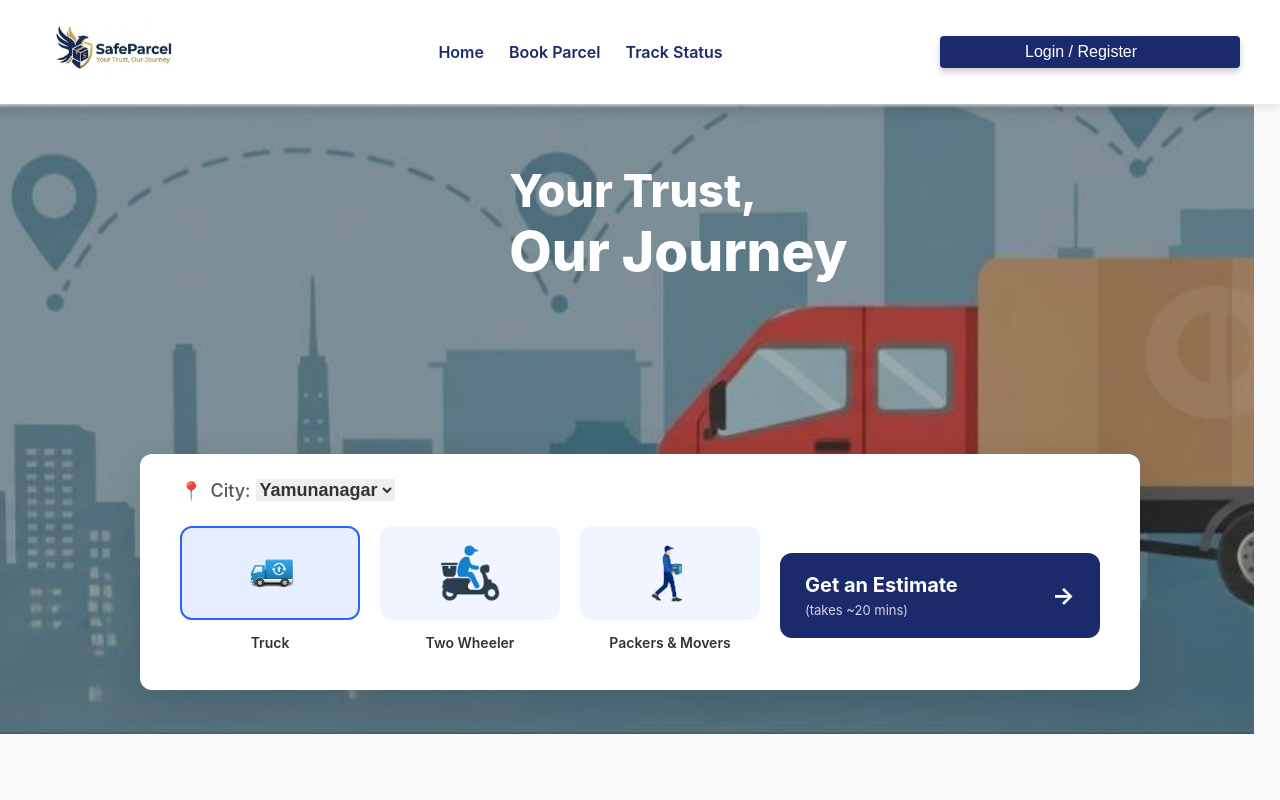
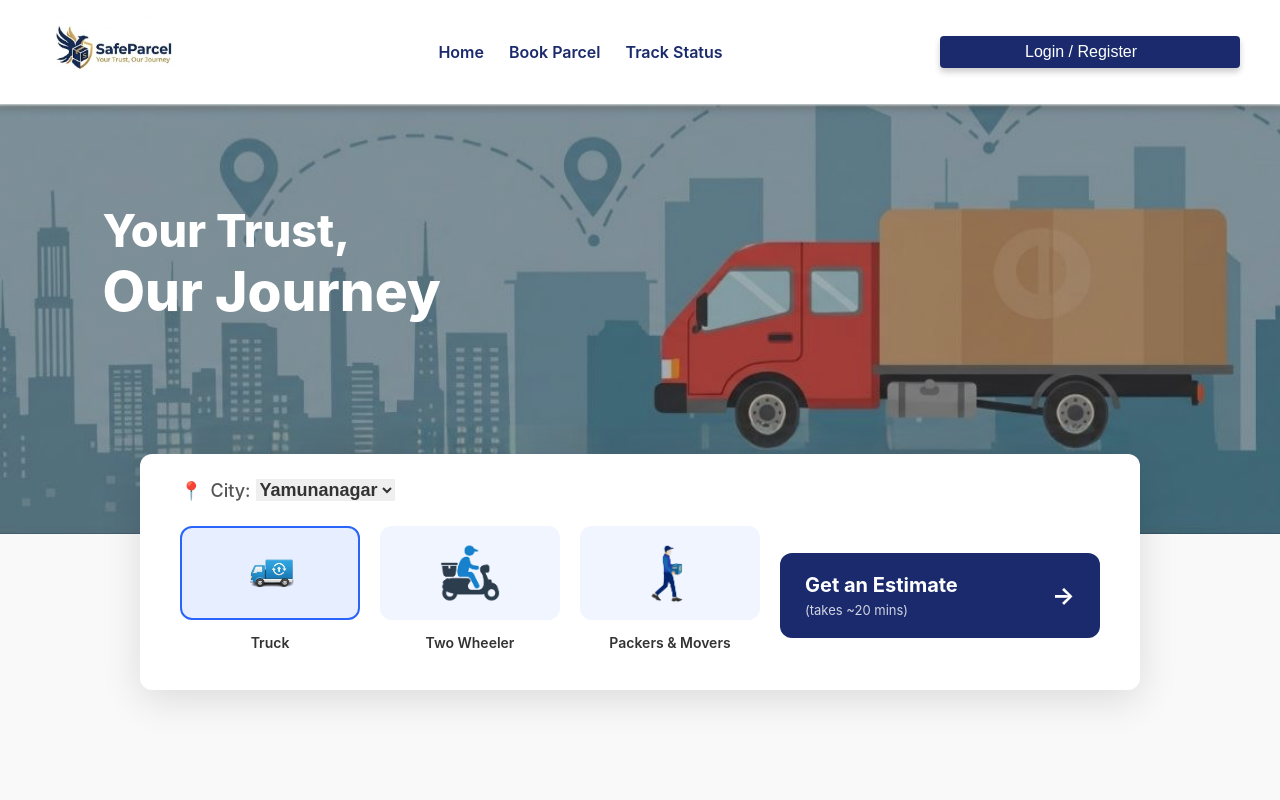
Before and after one commit to Aarti199812/trackingsystem, a React (Create React App) app in the folder tracking-frontend/: page / in a window 1280 px wide. Shown: the top 800 px of the page. Built offline with nearby package versions, Linux system fonts and the light colour scheme.

Commit message:
fixed hero-section

```diff
--- a/tracking-frontend/src/pages/Home/Home.css
+++ b/tracking-frontend/src/pages/Home/Home.css
@@ -7,15 +7,32 @@
 
 /* Hero Section with BG Image */
 .hero-section {
-    width: 90%;
-    height: 450px;
+    width: 92%;
+    height: 300px;
+    max-height: 300px;
     background-image: linear-gradient(rgba(0,0,0,0.2), rgba(0,0,0,0.2)),
                       url('../../assets/hero_image1.jpg');
     background-size: cover;
     background-position: center;
     display: flex;
     align-items: center;
+    justify-content: flex-start;
     padding-left: 8%;
+
+    }
+
+.hero-content {
+    align-self: flex-start;
+    margin-left: 0;
+    margin-top: 70px;
+}
+
+.hero-content {
+    text-align: left;
+    width: fit-content;
+    display: flex;
+    flex-direction: column;
+    align-items: flex-start;
 }
 
 .hero-content h1 {
@@ -23,6 +40,8 @@
     font-size: 45px;
     font-weight: 800;
     line-height: 1.2;
+    margin: 0;
+    text-align: left;
 }
 
 .highlight-text {
```
Also changed, not shown: 1 other file (tests, documents, lock files or other folders).
